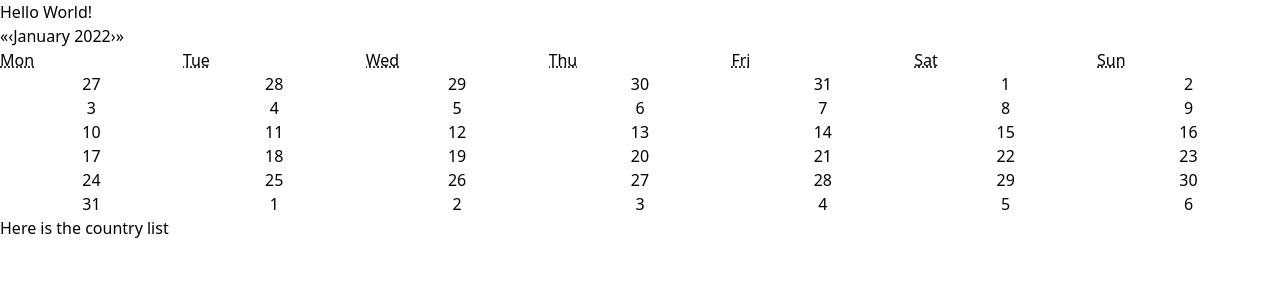
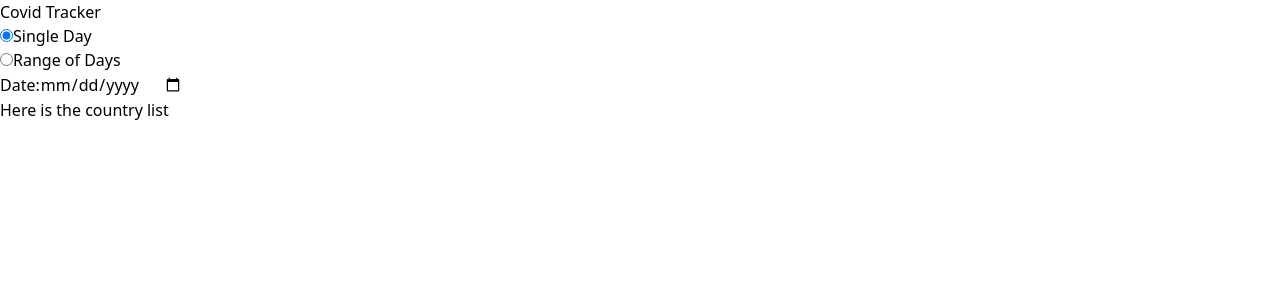
Before and after one commit to williamrolando88/world-covid-tracker, a React (Create React App) app: page / in a window 1280 px wide. Shown: the top 300 px of the page. Built offline with nearby package versions, Linux system fonts and the light colour scheme.

Commit message:
Add date selector input

```diff
--- a/package.json
+++ b/package.json
@@ -9,7 +9,6 @@
     "@testing-library/react": "^12.1.2",
     "@testing-library/user-event": "^13.5.0",
     "react": "^17.0.2",
-    "react-calendar": "^3.6.0",
     "react-redux": "^7.2.6",
     "react-router-dom": "^6.2.1",
     "react-scripts": "5.0.0",
--- a/src/App.js
+++ b/src/App.js
@@ -5,7 +5,7 @@ import DateSelector from './components/DateSelector';
 const App = () => {
   return (
     <div>
-      Hello World!
+      Covid Tracker
       <DateSelector />
       <CountryList />
     </div>
--- a/src/components/DateSelector.js
+++ b/src/components/DateSelector.js
@@ -1,10 +1,52 @@
-import React from 'react';
-import Calendar from 'react-calendar';
+import React, { useState } from 'react';
 
 const DateSelector = () => {
+  const [startingDate, setStartingDate] = useState(new Date());
+  const [endingDate, setEndingDate] = useState(new Date());
+  const [hasEndindDate, setHasEndindDate] = useState(false);
+
   return (
     <div>
-      <Calendar />
+      <fieldset onChange={(e) => setHasEndindDate(e.target.value === 'range')}>
+        <div>
+          <input
+            type="radio"
+            name="dateRange"
+            id="oneDay"
+            value="oneDay"
+            defaultChecked
+          />
+          <label htmlFor="oneDay">Single Day</label>
+        </div>
+        <div>
+          <input type="radio" name="dateRange" id="range" value="range" />
+          <label htmlFor="range">Range of Days</label>
+        </div>
+      </fieldset>
+      <div>
+        <div>
+          <label htmlFor="startingDate">
+            {hasEndindDate ? 'From:' : 'Date:'}
+          </label>
+          <input
+            type="date"
+            name="startingDate"
+            value={startingDate}
+            onChange={(e) => setStartingDate(e.target.value)}
+          />
+        </div>
+        {hasEndindDate && (
+          <div>
+            <label htmlFor="endingDate">To:</label>
+            <input
+              type="date"
+              name="endingDate"
+              value={endingDate}
+              onChange={(e) => setEndingDate(e.target.value)}
+            />
+          </div>
+        )}
+      </div>
     </div>
   );
 };
```
Also changed, not shown: 1 other file (tests, documents, lock files or other folders).
